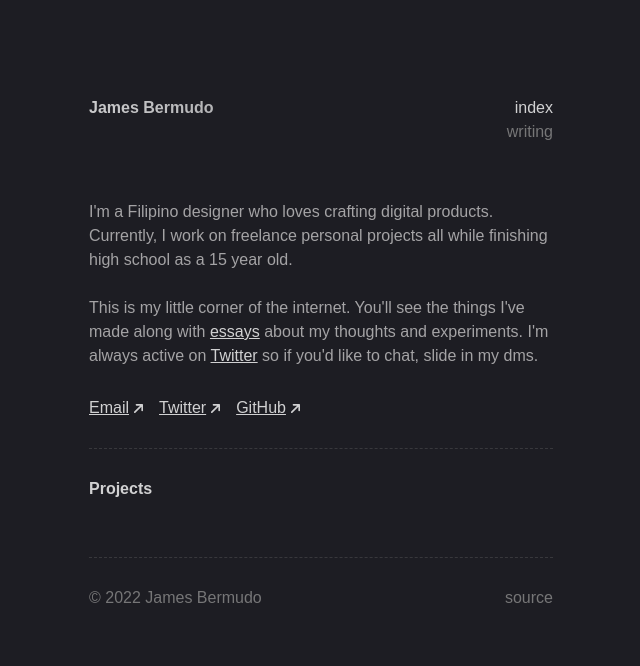
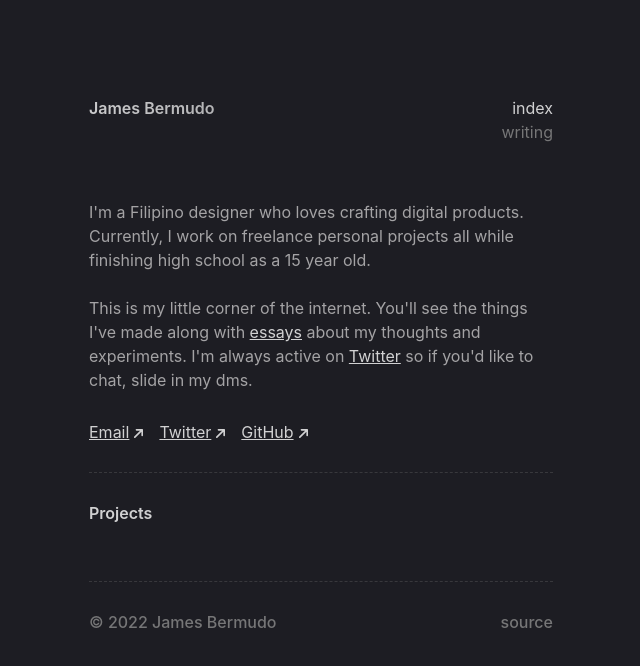
Before and after one commit to jcebermudo/jamesbermudo.com, a Next.js app: page / in a window 1280 px wide. Shown: the top 666 px of the page, without its empty margins (319-959 px from the left). Built offline with nearby package versions, Linux system fonts and the light colour scheme.

Commit message:
Inter font

```diff
--- a/styles/globals.css
+++ b/styles/globals.css
@@ -2,14 +2,9 @@
 @tailwind components;
 @tailwind utilities;
 
-@import url('https://rsms.me/inter/inter.css');
-html { font-family: 'Inter', sans-serif; }
-@supports (font-variation-settings: normal) {
-  html { font-family: 'Inter var', sans-serif; }
-}
-
 html,
 body {
+  font-family: 'Inter', sans-serif;
   background-color: #1D1D23;
   margin: 0;
   padding: 0;
```
